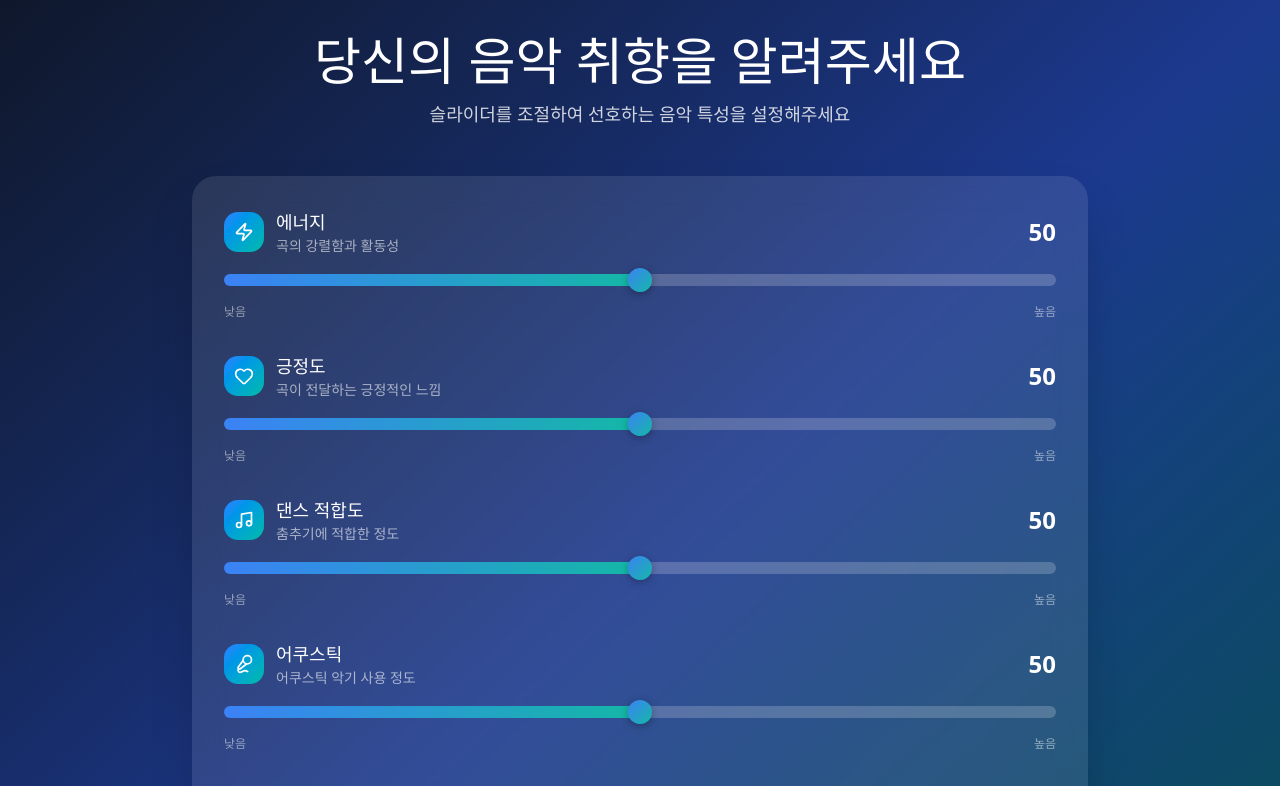
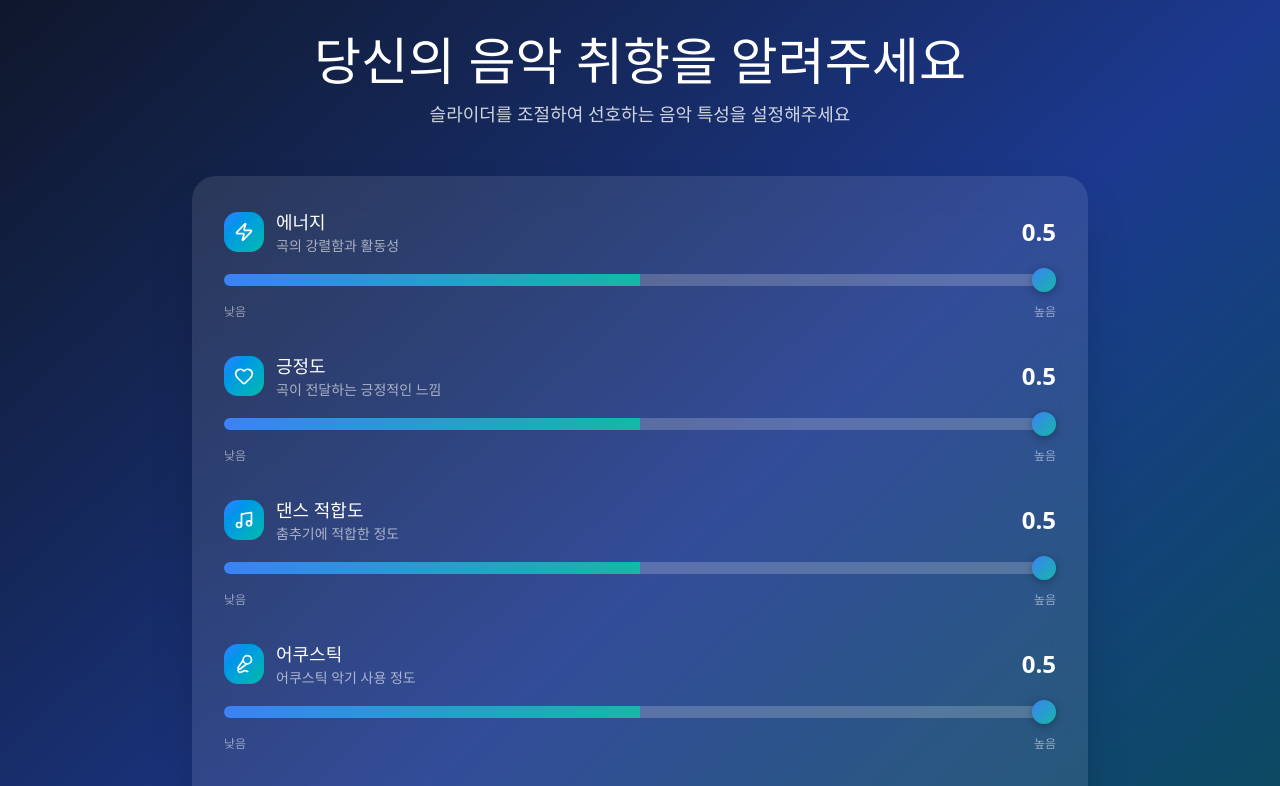
Before and after one commit to DaGoMi1/why-song-serious, a React app in the folder frontend/: page /preferences in a window 1280 px wide. Shown: the top 786 px of the page. Built offline with nearby package versions, Linux system fonts and the light colour scheme; the HTML template or start-up script is replaced by a standard one.

Commit message:
fix: feature 범위 변경

```diff
--- a/frontend/src/pages/Preferences.tsx
+++ b/frontend/src/pages/Preferences.tsx
@@ -20,8 +20,8 @@ const features: FeatureSlider[] = [
     icon: Zap,
     description: '곡의 강렬함과 활동성',
     min: 0,
-    max: 100,
-    defaultValue: 50,
+    max: 1,
+    defaultValue: 0.5,
   },
   {
     id: 'valence',
@@ -29,8 +29,8 @@ const features: FeatureSlider[] = [
     icon: Heart,
     description: '곡이 전달하는 긍정적인 느낌',
     min: 0,
-    max: 100,
-    defaultValue: 50,
+    max: 1,
+    defaultValue: 0.5,
   },
   {
     id: 'danceability',
@@ -38,8 +38,8 @@ const features: FeatureSlider[] = [
     icon: Music,
     description: '춤추기에 적합한 정도',
     min: 0,
-    max: 100,
-    defaultValue: 50,
+    max: 1,
+    defaultValue: 0.5,
   },
   {
     id: 'acousticness',
@@ -47,8 +47,8 @@ const features: FeatureSlider[] = [
     icon: Mic2,
     description: '어쿠스틱 악기 사용 정도',
     min: 0,
-    max: 100,
-    defaultValue: 50,
+    max: 1,
+    defaultValue: 0.5,
   },
   {
     id: 'loudness',
@@ -56,7 +56,7 @@ const features: FeatureSlider[] = [
     icon: Volume2,
     description: '음악 볼륨',
     min: -60,
-    max: 0,
+    max: 10,
     defaultValue: -30,
   },
   {
@@ -65,7 +65,7 @@ const features: FeatureSlider[] = [
     icon: Activity,
     description: '곡의 속도',
     min: 0,
-    max: 200,
+    max: 220,
     defaultValue: 120,
   },
 ];
```
